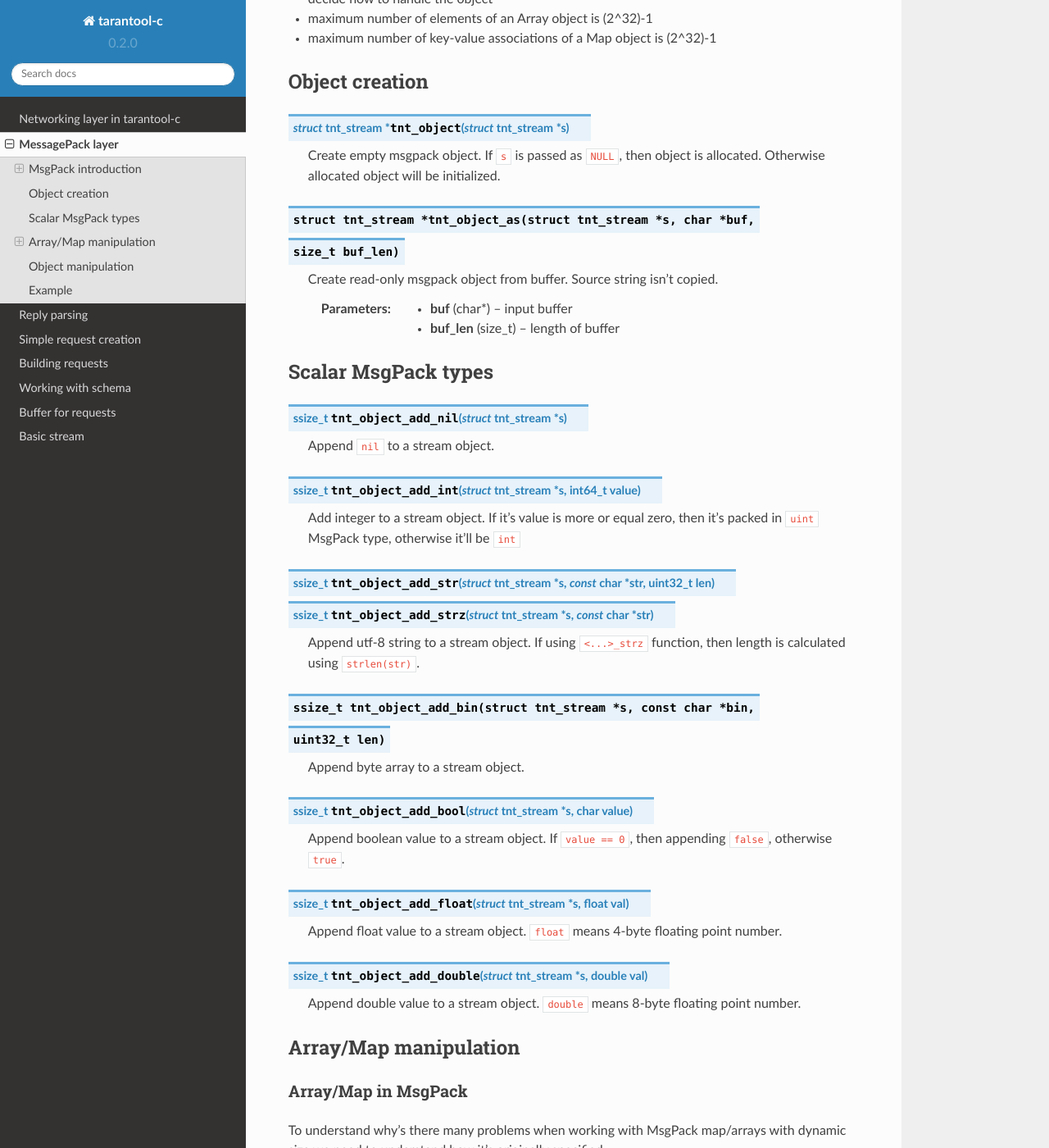
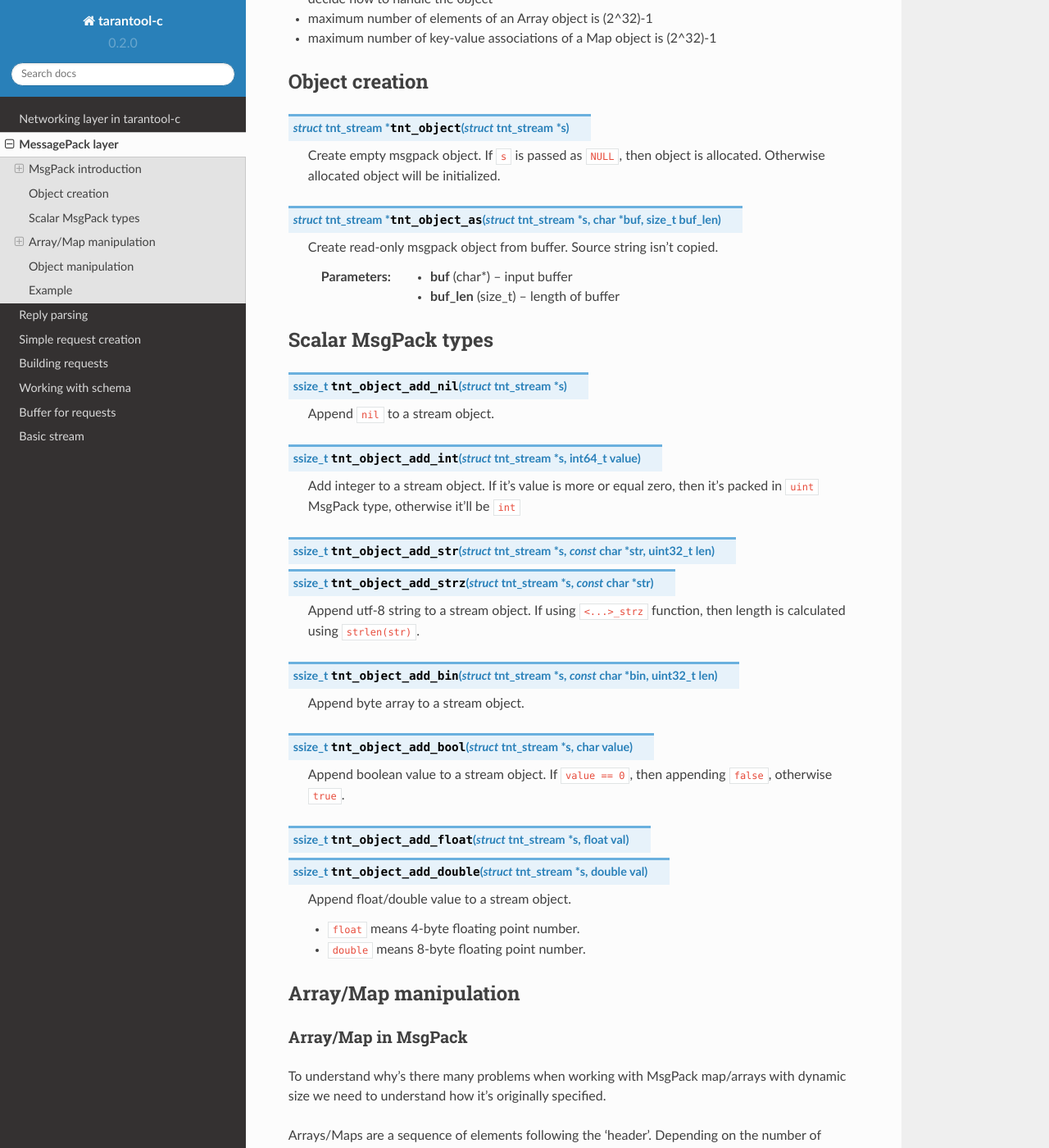
Before and after one commit to tarantool/tarantool-c, a Sphinx documentation site: the page built from doc/source/msgpackobject.rst, in a window 1280 px wide and 1400 px high, scrolled down 938 px. Shown: the whole window at 82% size. Built offline with Sphinx 7.4.7 and the Read the Docs theme 2.0.0, drawn with Linux system fonts in a browser that asks for light colours.

Commit message:
Update documentation
[ci skip]

```diff
--- a/doc/source/msgpackobject.rst
+++ b/doc/source/msgpackobject.rst
@@ -57,8 +57,7 @@
     Create empty msgpack object. If ``s`` is passed as ``NULL``, then object is
     allocated. Otherwise allocated object will be initialized.
 
-.. c:function:: struct tnt_stream *tnt_object_as(struct tnt_stream *s, char *buf,
-                                                 size_t buf_len)
+.. c:function:: struct tnt_stream *tnt_object_as(struct tnt_stream *s, char *buf, size_t buf_len)
 
     Create read-only msgpack object from buffer. Source string isn't copied.
 
@@ -84,8 +83,7 @@
     Append utf-8 string to a stream object. If using ``<...>_strz`` function,
     then length is calculated using ``strlen(str)``.
 
-.. c:function:: ssize_t tnt_object_add_bin(struct tnt_stream *s, const char *bin,
-                                           uint32_t len)
+.. c:function:: ssize_t tnt_object_add_bin(struct tnt_stream *s, const char *bin, uint32_t len)
 
     Append byte array to a stream object.
 
@@ -95,14 +93,12 @@
     ``false``, otherwise ``true``.
 
 .. c:function:: ssize_t tnt_object_add_float(struct tnt_stream *s, float val)
+                ssize_t tnt_object_add_double(struct tnt_stream *s, double val)
 
-    Append float value to a stream object. ``float`` means 4-byte floating point
-    number.
+    Append float/double value to a stream object.
 
-.. c:function:: ssize_t tnt_object_add_double(struct tnt_stream *s, double val)
-
-    Append double value to a stream object. ``double`` means 8-byte floating
-    point number.
+    * ``float`` means 4-byte floating point number.
+    * ``double`` means 8-byte floating point number.
 
 =====================================================================
                         Array/Map manipulation
@@ -177,7 +173,6 @@
 .. c:function:: ssize_t tnt_object_format(struct tnt_stream *s, const char *fmt, ...)
                 ssize_t tnt_object_vformat(struct tnt_stream *s, const char *fmt, va_list vl)
 
-
     Append msgpack values formatted to the stream object. ``<...>_vformat``
     function uses ``va_list`` as third argument.
 
--- a/doc/source/reply.rst
+++ b/doc/source/reply.rst
@@ -63,14 +63,12 @@
 
     Free reply request.
 
-.. c:function:: int tnt_reply(struct tnt_reply *r, char *buf, size_t size,
-                              size_t *off)
+.. c:function:: int tnt_reply(struct tnt_reply *r, char *buf, size_t size, size_t *off)
 
     Parse reply from buffer ``buf``, it must contain full reply. Otherwise
     return count of bytes needed to process in ``off`` variable.
 
-.. c:function:: int tnt_reply_from(struct tnt_reply *r, tnt_reply_t rcv,
-                                   void *ptr)
+.. c:function:: int tnt_reply_from(struct tnt_reply *r, tnt_reply_t rcv, void *ptr)
 
     Parse reply from data, get all needed data from ``rcv`` callback and with
     cb context ``ptr``.
--- a/doc/source/request.rst
+++ b/doc/source/request.rst
@@ -98,8 +98,7 @@
 
     Add assign operation for update to stream object.
 
-.. c:function:: ssize_t tnt_update_splice(struct tnt_stream *ops, uint32_t fieldno, uint32_t position,
-                                          uint32_t offset, const char *buffer, size_t buffer_len)
+.. c:function:: ssize_t tnt_update_splice(struct tnt_stream *ops, uint32_t fieldno, uint32_t position, uint32_t offset, const char *buffer, size_t buffer_len)
 
     Add splice operation for update to stream object.
 
--- a/doc/source/stream.rst
+++ b/doc/source/stream.rst
@@ -3,7 +3,6 @@
 -------------------------------------------------------------------------------
 
 .. c:type:: struct tnt_stream
-
 
     .. code-block:: c
 
```
